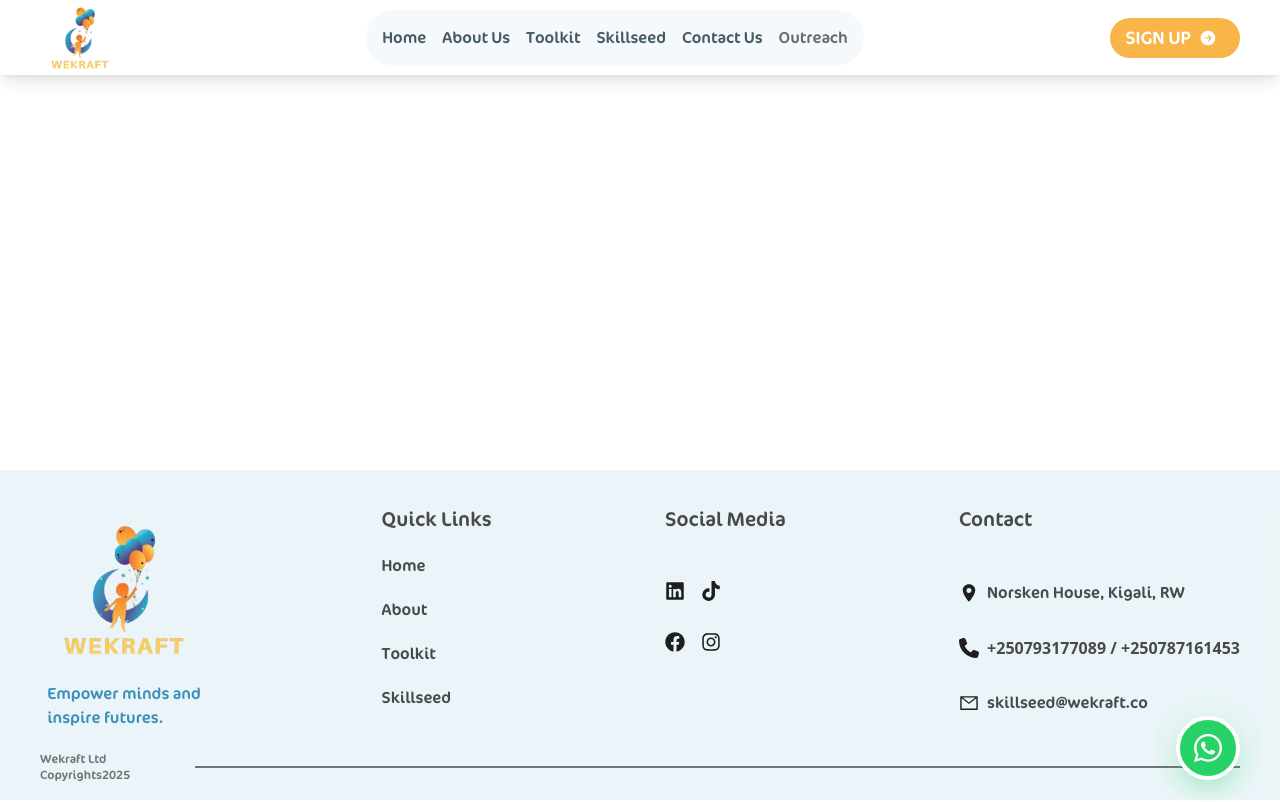
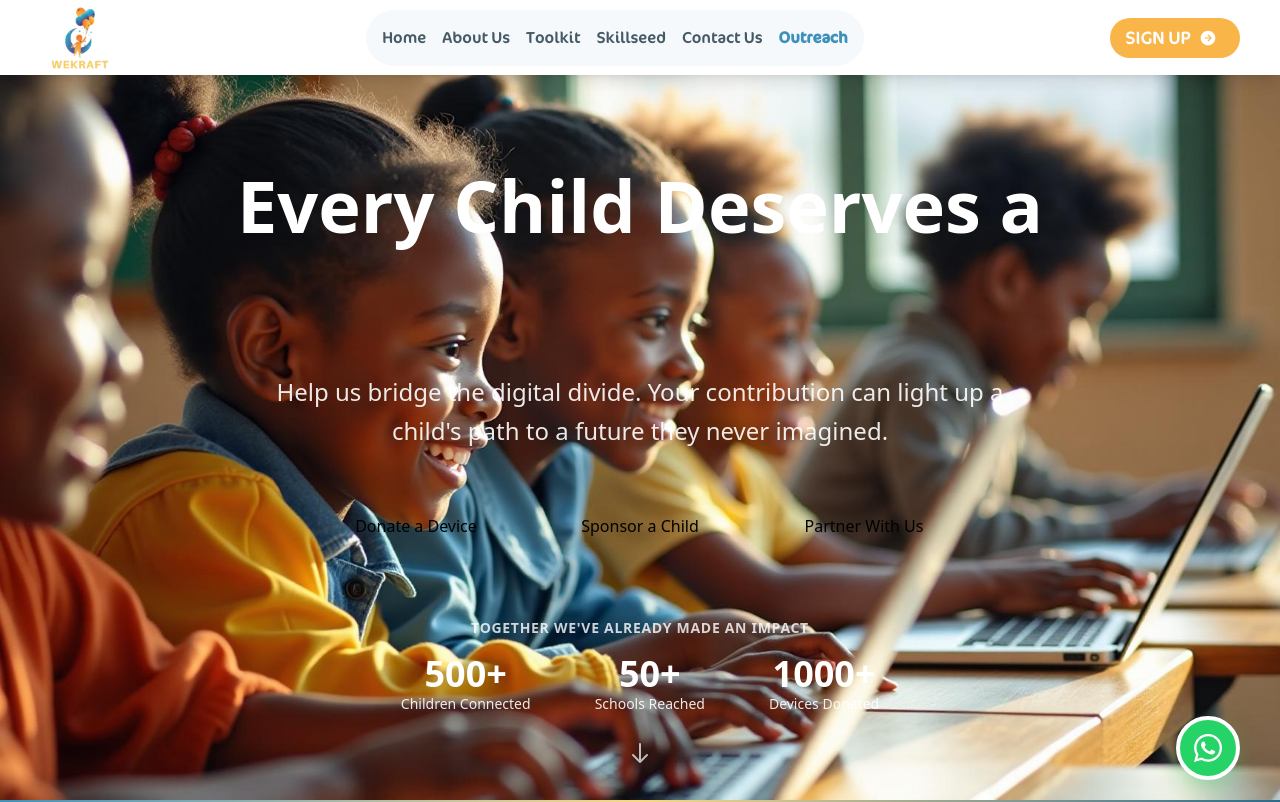
Before and after one commit to Wekraft-001/website, a React (Vite) app: page /outreach in a window 1280 px wide. Shown: the top 802 px of the page. Built offline with nearby package versions, Linux system fonts and the light colour scheme.

Commit message:
adding outreach

```diff
--- a/src/appRoute.jsx
+++ b/src/appRoute.jsx
@@ -5,6 +5,7 @@ import About from "./pages/About";
 import Toolkit from "./pages/Toolkit";
 import Skillseed from "./pages/Skillseed";
 import Contact from "./pages/Contact";
+import Outreach from "./pages/Outreach";
 
 const AppRoute = () => {
   return (
@@ -16,6 +17,7 @@ const AppRoute = () => {
           <Route path="/our-toolkit" element={<Toolkit />} />
           <Route path="/skillseed" element={<Skillseed />} />
           <Route path="/contact-us" element={<Contact />} />
+          <Route path="/outreach" element={<Outreach />} />
         </Routes>
       </Layout>
     </>
--- a/src/components/Navbar.jsx
+++ b/src/components/Navbar.jsx
@@ -71,13 +71,20 @@ const Navbar = () => {
         >
           Contact Us
         </NavLink>
-        <a
+        {/* <a
           href="https://outreach.wekraft.co/"
           target="_blank"
           className="p-2 hover:font-primaryBold hover:bg-[#3C91BA]/[50%] transition duration-200"
         >
           Outreach
-        </a>
+        </a> */}
+         <NavLink
+          to="/outreach"
+          style={activeStyle}
+          className="p-2 hover:font-primaryBold hover:bg-[#3C91BA]/[50%] transition duration-200"
+        >
+          Outreach
+        </NavLink>
       </nav>
       <a
         // href="https://docs.google.com/forms/d/e/1FAIpQLSfvNPv7b8PHXlDfL1yX4sKqAP71XAEGzssEwOSv7esMAycscA/viewform"
--- /dev/null
+++ b/src/pages/Outreach.jsx
@@ -0,0 +1,155 @@
+import React from "react";
+import { motion } from "framer-motion";
+import { IoArrowForwardCircle } from "react-icons/io5";
+import { useNavigate } from "react-router-dom";
+import SkillseedHeroIm from "../assets/skillseed-hero.svg";
+import Arrow from "../assets/arrow.svg";
+import Core1 from "../assets/journey.svg";
+import Core2 from "../assets/exposure.svg";
+import Core3 from "../assets/engagement.svg";
+import Core4 from "../assets/parents.svg";
+import { BsPinFill } from "react-icons/bs";
+import { FcGraduationCap } from "react-icons/fc";
+import WhoWeAreBG from "../assets/whoWeAreBg.svg";
+import Gifted from "../assets/gifted.svg";
+import IconPerson from "../assets/price-icon-person.svg";
+import IconSchool from "../assets/price-icon-school.svg";
+
+import heroImage from "../assets/hero-children-learning.jpg";
+
+const Outreach = () => {
+  return (
+    <>
+      {/* Hero Section */}
+      <div className="w-full flex flex-col md:flex-row items-center justify-center md:justify-around bg-gradient-to-r from-[#3C91BA]/[100%] via-[#F7CA57]/75 to-[#2A6B8B]/[100%] p-4 md:p-10 gap-10">
+        {/* Background Image with Overlay */}
+        <div className="absolute inset-0 z-0">
+          <img
+            src={heroImage}
+            alt="African children learning with laptops in a bright classroom"
+            className="w-full h-full object-cover"
+          />
+          <div className="absolute inset-0 bg-gradient-to-r from-primary/80 via-primary/60 to-secondary/70"></div>
+        </div>
+
+        {/* Floating Elements */}
+        <div className="absolute top-20 left-10 w-12 h-12 bg-accent/30 rounded-full animate-float"></div>
+        <div
+          className="absolute bottom-32 right-16 w-8 h-8 bg-primary-light/40 rounded-full animate-float"
+          style={{ animationDelay: "2s" }}
+        ></div>
+        <div
+          className="absolute top-1/3 right-1/4 w-6 h-6 bg-accent-light/50 rounded-full animate-float"
+          style={{ animationDelay: "4s" }}
+        ></div>
+
+        {/* Hero Content */}
+        <div className="relative z-10 container mx-auto px-4 py-20 text-center">
+          <div className="max-w-4xl mx-auto space-y-8 animate-fade-in">
+            {/* Main Headline */}
+            <h1 className="text-5xl md:text-7xl font-bold text-white leading-tight">
+              Every Child Deserves a
+              <span className="block gradient-text bg-gradient-to-r from-accent-light to-primary-light bg-clip-text text-transparent">
+                Chance to Dream
+              </span>
+            </h1>
+
+            {/* Subheadline */}
+            <p className="text-xl md:text-2xl text-white/90 max-w-3xl mx-auto font-medium leading-relaxed">
+              Help us bridge the digital divide. Your contribution can light up
+              a child's path to a future they never imagined.
+            </p>
+
+            {/* CTA Buttons */}
+            <div className="flex flex-col sm:flex-row gap-6 justify-center items-center pt-8">
+              <a
+                href="https://docs.google.com/forms/d/e/1FAIpQLSe0RE_gtyaMpSrcW8RoYDfd5c2O0xNBAqKsYDZpvFSspoeHCw/viewform?usp=header"
+                target="_blank"
+              >
+                <button
+                  variant="hero"
+                  size="xl"
+                  className="min-w-[200px] animate-slide-up"
+                  style={{ animationDelay: "0.3s" }}
+                >
+                  Donate a Device
+                </button>
+              </a>
+
+              <button
+                variant="donate"
+                size="xl"
+                className="min-w-[200px] animate-slide-up"
+                style={{ animationDelay: "0.6s" }}
+              >
+                Sponsor a Child
+              </button>
+              <a
+                href="https://docs.google.com/forms/d/e/1FAIpQLSftyDcS_k4uVjUcJW7HhGOydJu2wI-FHxOh_Rl64B2414VdOw/viewform"
+                target="_blank"
+              >
+                <button
+                  variant="sponsor"
+                  size="xl"
+                  className="min-w-[200px] animate-slide-up"
+                  style={{ animationDelay: "0.9s" }}
+                >
+                  Partner With Us
+                </button>
+              </a>
+            </div>
+
+            {/* Impact Preview */}
+            <div
+              className="pt-12 animate-slide-up"
+              style={{ animationDelay: "1.2s" }}
+            >
+              <p className="text-white/80 text-sm uppercase tracking-wider font-semibold mb-4">
+                Together We've Already Made an Impact
+              </p>
+              <div className="flex justify-center gap-8 md:gap-16 text-white">
+                <div className="text-center">
+                  <div className="text-3xl md:text-4xl font-bold text-accent-light">
+                    500+
+                  </div>
+                  <div className="text-sm opacity-90">Children Connected</div>
+                </div>
+                <div className="text-center">
+                  <div className="text-3xl md:text-4xl font-bold text-primary-light">
+                    50+
+                  </div>
+                  <div className="text-sm opacity-90">Schools Reached</div>
+                </div>
+                <div className="text-center">
+                  <div className="text-3xl md:text-4xl font-bold text-accent-light">
+                    1000+
+                  </div>
+                  <div className="text-sm opacity-90">Devices Donated</div>
+                </div>
+              </div>
+            </div>
+          </div>
+        </div>
+
+        {/* Scroll Indicator */}
+        <div className="absolute bottom-8 left-1/2 transform -translate-x-1/2 text-white/70 animate-bounce">
+          <svg
+            className="w-6 h-6"
+            fill="none"
+            stroke="currentColor"
+            viewBox="0 0 24 24"
+          >
+            <path
+              strokeLinecap="round"
+              strokeLinejoin="round"
+              strokeWidth={2}
+              d="M19 14l-7 7m0 0l-7-7m7 7V3"
+            />
+          </svg>
+        </div>
+      </div>
+    </>
+  );
+};
+
+export default Outreach;
```
Also changed, not shown: src/assets/hero-children-learning.jpg (added).
